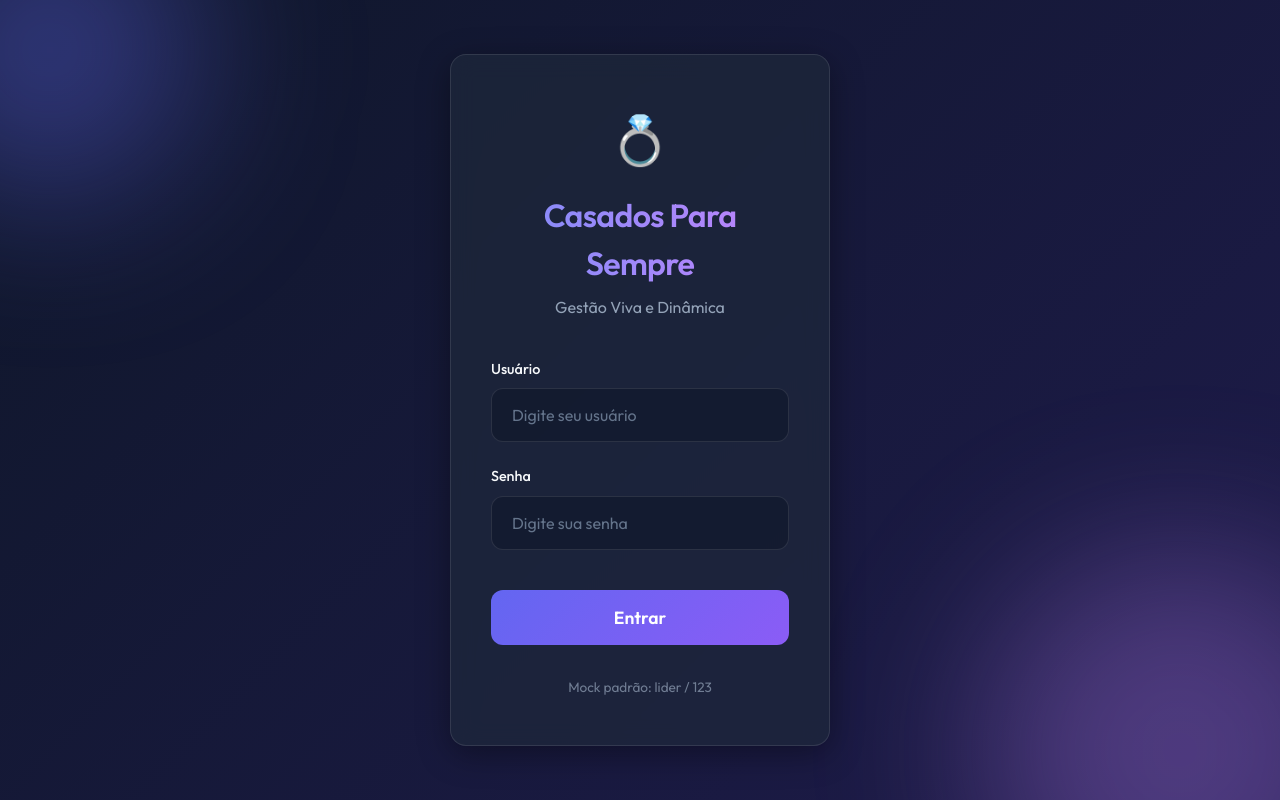
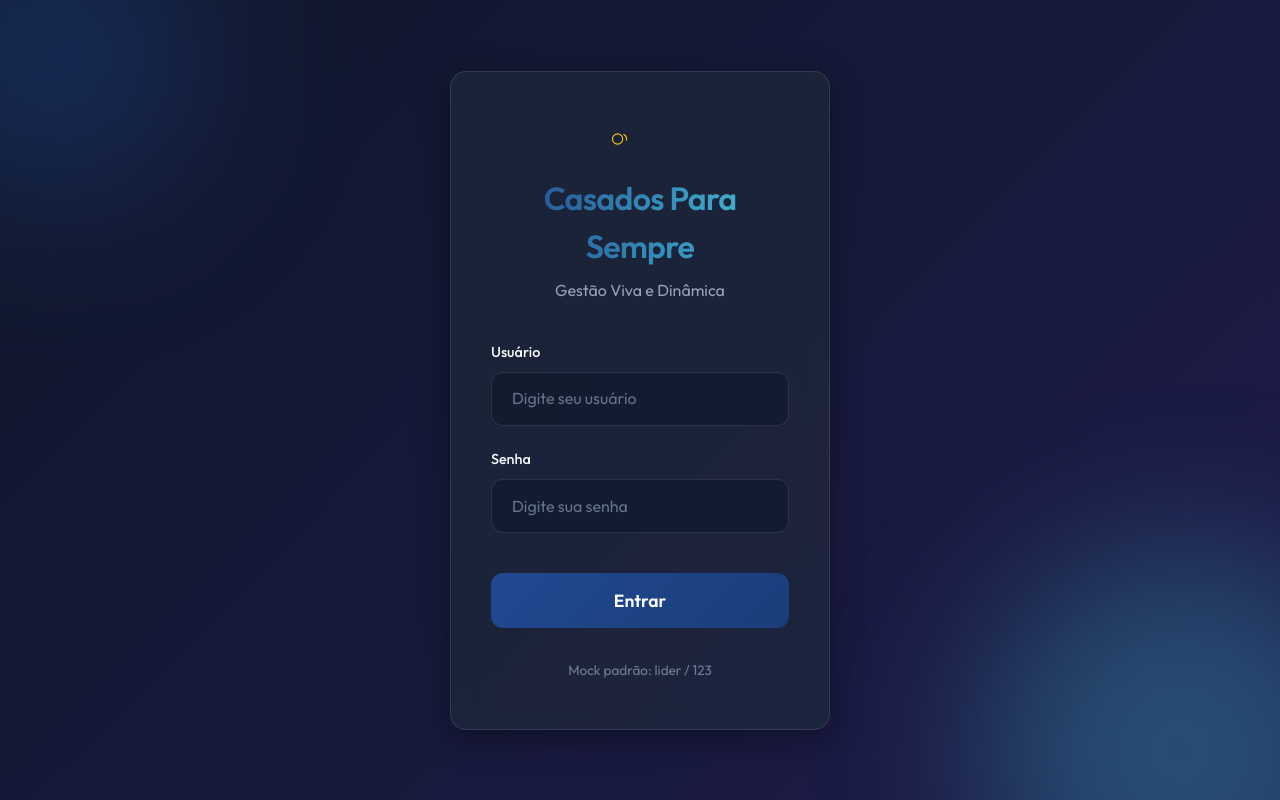
Before and after one commit to jarlanjsl/CPS, a React (Vite) app: page /login in a window 1280 px wide. Built offline with nearby package versions, Linux system fonts and the light colour scheme; no server answers.

Commit message:
feat(HU-20): aplica nova identidade visual com paleta 2=1 Brasil e logotipo

```diff
--- a/index.html
+++ b/index.html
@@ -5,8 +5,8 @@
     <link rel="icon" type="image/svg+xml" href="/favicon.svg" />
     <link rel="manifest" href="/manifest.json" />
     <meta name="viewport" content="width=device-width, initial-scale=1.0, maximum-scale=1.0, user-scalable=no" />
-    <meta name="theme-color" content="#ffffff" />
-    <title>Casados Para Sempre</title>
+    <meta name="theme-color" content="#214991" />
+    <title>Casados Para Sempre — CPS</title>
   </head>
   <body>
     <div id="root"></div>
--- a/src/components/Layout.tsx
+++ b/src/components/Layout.tsx
@@ -1,6 +1,7 @@
 import { Outlet, Link, useLocation } from 'react-router-dom';
 import { Home, BarChart2, Bell, Settings } from 'lucide-react';
 import { useState } from 'react';
+import Logo from './Logo';
 import '../styles/layout.css';
 
 export default function Layout() {
@@ -34,7 +35,7 @@ export default function Layout() {
     <div className="layout-container">
       <header className="mobile-header glass-effect">
         <div className="header-content" style={{ position: 'relative' }}>
-          <span className="logo-text gradient-text" style={{ fontSize: '1.25rem', fontWeight: 700 }}>Casados para Sempre</span>
+          <Logo size={36} />
 
           <button className="icon-btn" onClick={() => setShowNotifications(!showNotifications)}>
             <Bell size={20} className={showNotifications ? "text-main" : "text-muted"} />
--- /dev/null
+++ b/src/components/Logo.tsx
@@ -0,0 +1,39 @@
+export default function Logo({ size = 40, showText = true }: { size?: number; showText?: boolean }) {
+  const height = Math.round(size * 0.6);
+  return (
+    <svg
+      width={size}
+      height={height}
+      viewBox="0 0 200 60"
+      role="img"
+      aria-label="Casados Para Sempre"
+      style={{ display: 'inline-block', verticalAlign: 'middle' }}
+    >
+      {/* Duas alianças douradas entrelaçadas */}
+      <circle cx="30" cy="30" r="16" fill="none" stroke="#FFC801" strokeWidth="3.5" />
+      <circle
+        cx="42"
+        cy="30"
+        r="16"
+        fill="none"
+        stroke="#FFC801"
+        strokeWidth="3.5"
+        strokeDasharray="25 75"
+        strokeDashoffset="20"
+      />
+
+      {showText && (
+        <text
+          x="90"
+          y="36"
+          fontFamily="Outfit, sans-serif"
+          fontSize="16"
+          fontWeight="700"
+          fill="#214991"
+        >
+          Casados Para Sempre
+        </text>
+      )}
+    </svg>
+  );
+}
--- a/src/index.css
+++ b/src/index.css
@@ -1,10 +1,12 @@
 @import url('https://fonts.googleapis.com/css2?family=Outfit:wght@300;400;500;600;700&display=swap');
 
 :root {
-  /* Paleta Principal - Elegante e Vibrante */
-  --primary: #6366f1;
-  --primary-dark: #4f46e5;
-  --primary-light: #818cf8;
+  /* Paleta 2=1 Brasil - Oficial */
+  --primary: #214991;
+  --primary-dark: #1a3d7a;
+  --primary-light: #44C1D7;
+  --accent: #FFC801;
+  --bg-light: #ECF9FB;
 
   /* Cores de Fundo Modernas (Modo Claro Padrão / Dark Suave) */
   --bg-color: #0f172a;
@@ -84,8 +86,15 @@ h1, h2, h3, h4 {
 }
 
 .gradient-text {
-  background: linear-gradient(to right, #818cf8, #c084fc);
+  background: linear-gradient(to right, #214991, #44C1D7);
   -webkit-background-clip: text;
   -webkit-text-fill-color: transparent;
   background-clip: text;
 }
+
+.accent-text {
+  background: linear-gradient(to right, #FFC801, #FFD94D);
+  -webkit-background-clip: text;
+  -webkit-text-fill-color: transparent;
+  background-clip: text;
+}
--- a/src/pages/Login.tsx
+++ b/src/pages/Login.tsx
@@ -2,6 +2,7 @@ import { useState } from 'react';
 import { useNavigate } from 'react-router-dom';
 import { signInWithEmailAndPassword } from 'firebase/auth';
 import { auth, isFirebaseConfigured } from '../services/firebase';
+import Logo from '../components/Logo';
 import '../styles/login.css';
 
 export default function Login() {
@@ -42,8 +43,7 @@ export default function Login() {
     <div className="login-container">
       <div className="login-card glass-effect">
         <div style={{ textAlign: 'center', marginBottom: '1rem' }}>
-          {/* Pode adicionar uma Logo aqui */}
-          <span style={{ fontSize: '3rem' }}>💍</span>
+          <Logo size={64} showText={false} />
         </div>
         <h1 className="login-title gradient-text">Casados Para Sempre</h1>
         <p className="login-subtitle">Gestão Viva e Dinâmica</p>
--- a/src/styles/home.css
+++ b/src/styles/home.css
@@ -27,12 +27,12 @@
   font-weight: 600;
   cursor: pointer;
   transition: transform 0.2s, box-shadow 0.2s;
-  box-shadow: 0 4px 12px rgba(99, 102, 241, 0.3);
+  box-shadow: 0 4px 12px rgba(33, 73, 145, 0.3);
 }
 
 .btn-primary:hover {
   transform: translateY(-2px);
-  box-shadow: 0 6px 16px rgba(99, 102, 241, 0.4);
+  box-shadow: 0 6px 16px rgba(33, 73, 145, 0.4);
 }
 
 .btn-primary:disabled {
@@ -69,7 +69,7 @@
   content: '';
   position: absolute;
   top: 0; left: 0; right: 0; height: 3px;
-  background: linear-gradient(90deg, var(--primary-light), #c084fc);
+  background: linear-gradient(90deg, var(--primary-light), var(--primary));
   opacity: 0;
   transition: opacity 0.3s;
 }
--- a/src/styles/login.css
+++ b/src/styles/login.css
@@ -21,7 +21,7 @@
 .login-container::before {
   width: 300px;
   height: 300px;
-  background: rgba(99, 102, 241, 0.4);
+  background: rgba(33, 73, 145, 0.4);
   top: -100px;
   left: -100px;
 }
@@ -29,7 +29,7 @@
 .login-container::after {
   width: 400px;
   height: 400px;
-  background: rgba(192, 132, 252, 0.3);
+  background: rgba(68, 193, 215, 0.3);
   bottom: -150px;
   right: -100px;
 }
@@ -97,11 +97,11 @@
   outline: none;
   background: rgba(15, 23, 42, 0.8);
   border-color: var(--primary-light);
-  box-shadow: 0 0 0 4px rgba(99, 102, 241, 0.15);
+  box-shadow: 0 0 0 4px rgba(33, 73, 145, 0.15);
 }
 
 .login-button {
-  background: linear-gradient(135deg, var(--primary), #8b5cf6);
+  background: linear-gradient(135deg, var(--primary), var(--primary-dark));
   color: white;
   border: none;
   border-radius: 12px;
@@ -118,7 +118,7 @@
 
 .login-button:hover:not(:disabled) {
   transform: translateY(-2px);
-  box-shadow: 0 10px 20px -10px rgba(139, 92, 246, 0.6);
+  box-shadow: 0 10px 20px -10px rgba(33, 73, 145, 0.6);
 }
 
 .login-button:active:not(:disabled) {
```
Also changed, not shown: public/manifest.json.
